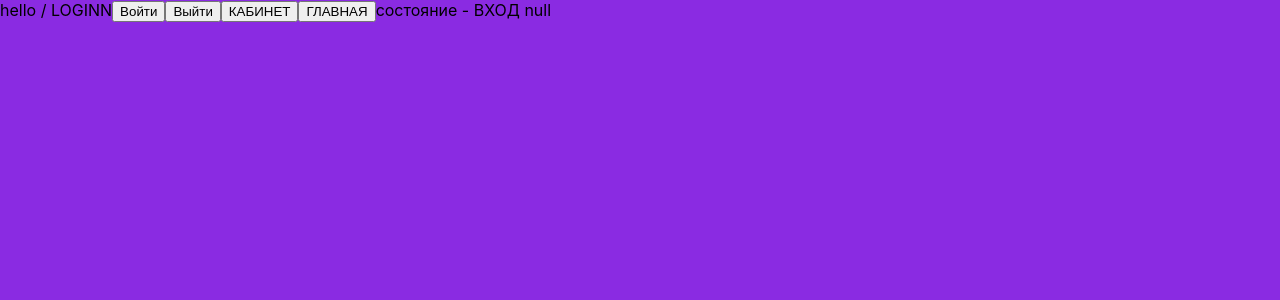
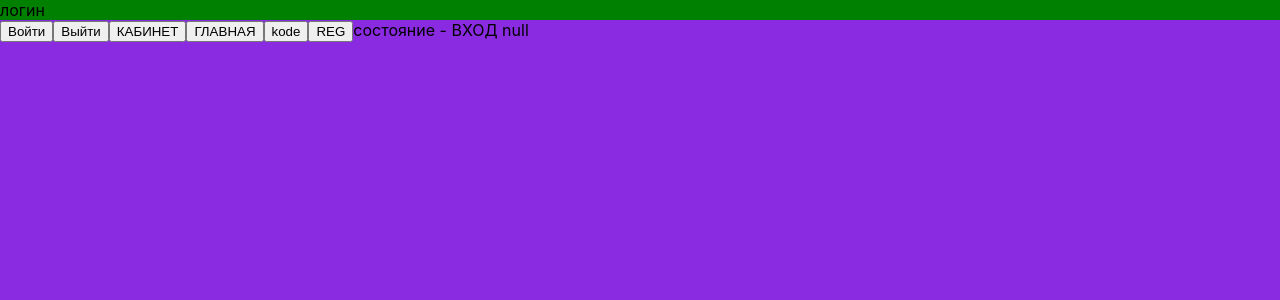
Before and after one commit to interhub/login-app, a React (Create React App) app: page /login in a window 1280 px wide. Shown: the top 300 px of the page. Built offline with nearby package versions, Linux system fonts and the light colour scheme.

Commit message:
add start pages

```diff
--- a/src/App.tsx
+++ b/src/App.tsx
@@ -1,4 +1,4 @@
-import React from 'react';
+import React, {useEffect} from 'react';
 import styled from 'styled-components'
 import {connect, Provider, useDispatch} from 'react-redux';
 import {Redirect, Route, Switch, useHistory} from "react-router-dom";
@@ -8,6 +8,11 @@ import {store} from "./store/store";
 import ROUTES from "./variable/ROUTES";
 import {ConnectedRouter} from 'connected-react-router'
 import HISTORY from "./variable/HISTORY";
+import LoginScreen from "./screen/LoginScreen/LoginScreen";
+import ErrorPage from "./screen/ErrorPage/ErrorPage";
+import UserProfile from "./screen/UserProfile/UserProfile";
+import CodeScreen from "./screen/CodeScreen/CodeScreen";
+import RegScreen from "./screen/RegScreen/RegScreen";
 
 const Container = styled.div`
 background-color: blueviolet;
@@ -19,6 +24,13 @@ function App({user}: { user: any, }) {
     const dispatch = useDispatch()
     let history = useHistory();
 
+    useEffect(()=>{
+        //TODO CHECK USER LOGIN TOKIN
+        if(true){
+            history.push(ROUTES.LOG_IN)
+        }
+    },[])
+
     return (
         <Container>
             <Switch>
@@ -26,19 +38,19 @@ function App({user}: { user: any, }) {
                     <Redirect to={ROUTES.LOG_IN}/>
                 </Route>
                 <Route path={ROUTES.LOG_IN}>
-                        hello / LOGINN
+                    <LoginScreen/>
                 </Route>
                 <Route path={ROUTES.REG}>
-                        hello / REG
+                    <RegScreen/>
                 </Route>
                 <Route path={ROUTES.CODE}>
-                        hello / CODE
+                    <CodeScreen/>
                 </Route>
                 <Route path={ROUTES.PROFILE}>
-                        hello / USERSS
+                    <UserProfile/>
                 </Route>
                 <Route path={'*'}>
-                        404 ERRR
+                    <ErrorPage/>
                 </Route>
             </Switch>
             <button
@@ -68,6 +80,21 @@ function App({user}: { user: any, }) {
             >
                 ГЛАВНАЯ
             </button>
+            <button
+                onClick={() => {
+                    history.push(ROUTES.CODE);
+                }}
+            >
+                kode
+            </button>
+            <button
+                onClick={() => {
+                    history.push(ROUTES.REG);
+                }}
+            >
+                REG
+            </button>
+
             {/*<button*/}
             {/*onClick={()=>{*/}
             {/*    history.push('/')*/}
--- /dev/null
+++ b/src/screen/CodeScreen/CodeScreen.tsx
@@ -0,0 +1,14 @@
+import React from "react";
+import styled from "styled-components";
+
+const CodeScreenContainer=styled.div`
+background-color: red;
+`
+
+const CodeScreen = () => {
+    return <CodeScreenContainer>
+        KODE
+    </CodeScreenContainer>
+}
+
+export default CodeScreen
--- /dev/null
+++ b/src/screen/ErrorPage/ErrorPage.tsx
@@ -0,0 +1,14 @@
+import React from "react";
+import styled from "styled-components";
+
+const ErrorPageContainer=styled.div`
+background-color: red;
+`
+
+const ErrorPage = () => {
+    return <ErrorPageContainer>
+        логин
+    </ErrorPageContainer>
+}
+
+export default ErrorPage
--- /dev/null
+++ b/src/screen/LoginScreen/LoginScreen.tsx
@@ -0,0 +1,15 @@
+import React from "react";
+import styled from "styled-components";
+
+
+const LoginScreenContainer = styled.div`
+background-color: green;
+`
+
+const LoginScreen = () => {
+    return <LoginScreenContainer>
+        логин
+    </LoginScreenContainer>
+}
+
+export default LoginScreen
--- /dev/null
+++ b/src/screen/RegScreen/RegScreen.tsx
@@ -0,0 +1,14 @@
+import React from "react";
+import styled from "styled-components";
+
+const RegScreenContainer=styled.div`
+background-color: red;
+`
+
+const RegScreen = () => {
+    return <RegScreenContainer>
+        регистрация
+    </RegScreenContainer>
+}
+
+export default RegScreen
--- /dev/null
+++ b/src/screen/UserProfile/UserProfile.tsx
@@ -0,0 +1,14 @@
+import React from "react";
+import styled from "styled-components";
+
+const UserProfileContainer=styled.div`
+background-color: red;
+`
+
+const UserProfile = () => {
+    return <UserProfileContainer>
+        профиль
+    </UserProfileContainer>
+}
+
+export default UserProfile
```
Lines whose indentation alone changed are shown as unchanged.
